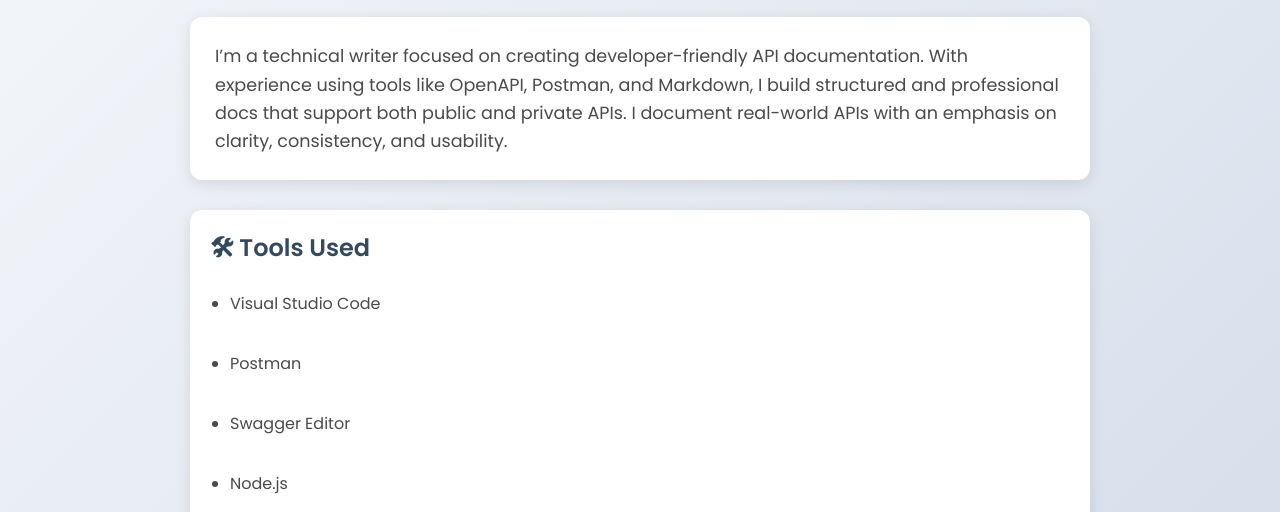
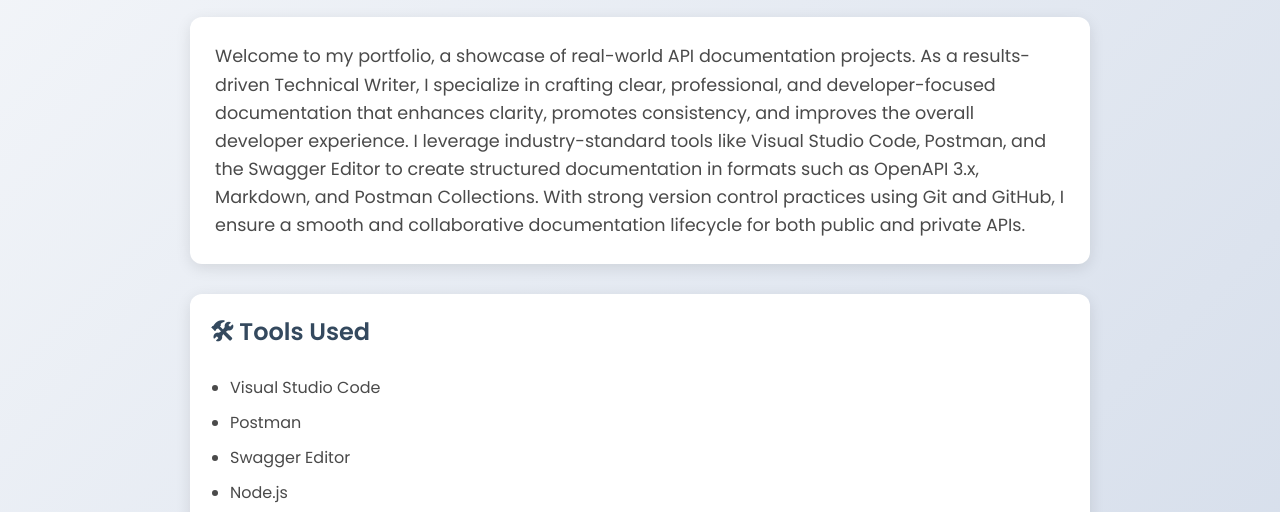
Before and after one commit to ycee002/osagieuwaila.dev, a plain HTML site: page index.html in a window 1280 px wide. Shown: the part 244-756 px from the top of the page. Drawn offline with Linux system fonts and the light colour scheme.

Commit message:
Update index.html

```diff
--- a/index.html
+++ b/index.html
@@ -117,7 +117,7 @@
 
     <div class="intro">
       <p>
-        I’m a technical writer focused on creating developer-friendly API documentation. With experience using tools like OpenAPI, Postman, and Markdown, I build structured and professional docs that support both public and private APIs. I document real-world APIs with an emphasis on clarity, consistency, and usability.
+        Welcome to my portfolio, a showcase of real-world API documentation projects. As a results-driven Technical Writer, I specialize in crafting clear, professional, and developer-focused documentation that enhances clarity, promotes consistency, and improves the overall developer experience. I leverage industry-standard tools like Visual Studio Code, Postman, and the Swagger Editor to create structured documentation in formats such as OpenAPI 3.x, Markdown, and Postman Collections. With strong version control practices using Git and GitHub, I ensure a smooth and collaborative documentation lifecycle for both public and private APIs.
       </p>
     </div>
 
@@ -125,10 +125,10 @@
       <h2>🛠 Tools Used</h2>
       <ul>
         <li>Visual Studio Code</li>
-        <li>Postman</li>
-        <li>Swagger Editor</li>
-        <li>Node.js</li>
-        <li>Git & GitHub</li>
+        <li>Postman</li>
+        <li>Swagger Editor</li>
+        <li>Node.js</li>
+        <li>Git & GitHub</li>
       </ul>
     </div>
 
@@ -178,7 +178,11 @@
     </div>
 
     <footer>
-      <p>© 2025 Osagie Uwaila — <a href="mailto:osagieuwaila31@gmail.com">osagieuwaila31@gmail.com</a> · <a href="https://github.com/ycee002" target="_blank">GitHub</a> · <a href="https://www.linkedin.com/in/osagieuwaila" target="_blank">LinkedIn</a></p>
+      <p>© 2025 Osagie Uwaila —
+        <a href="mailto:osagieuwaila31@gmail.com">osagieuwaila31@gmail.com</a> ·
+        <a href="https://github.com/ycee002" target="_blank">GitHub</a> ·
+        <a href="https://www.linkedin.com/in/osagieuwaila" target="_blank">LinkedIn</a>
+      </p>
     </footer>
   </div>
 </body>
```
